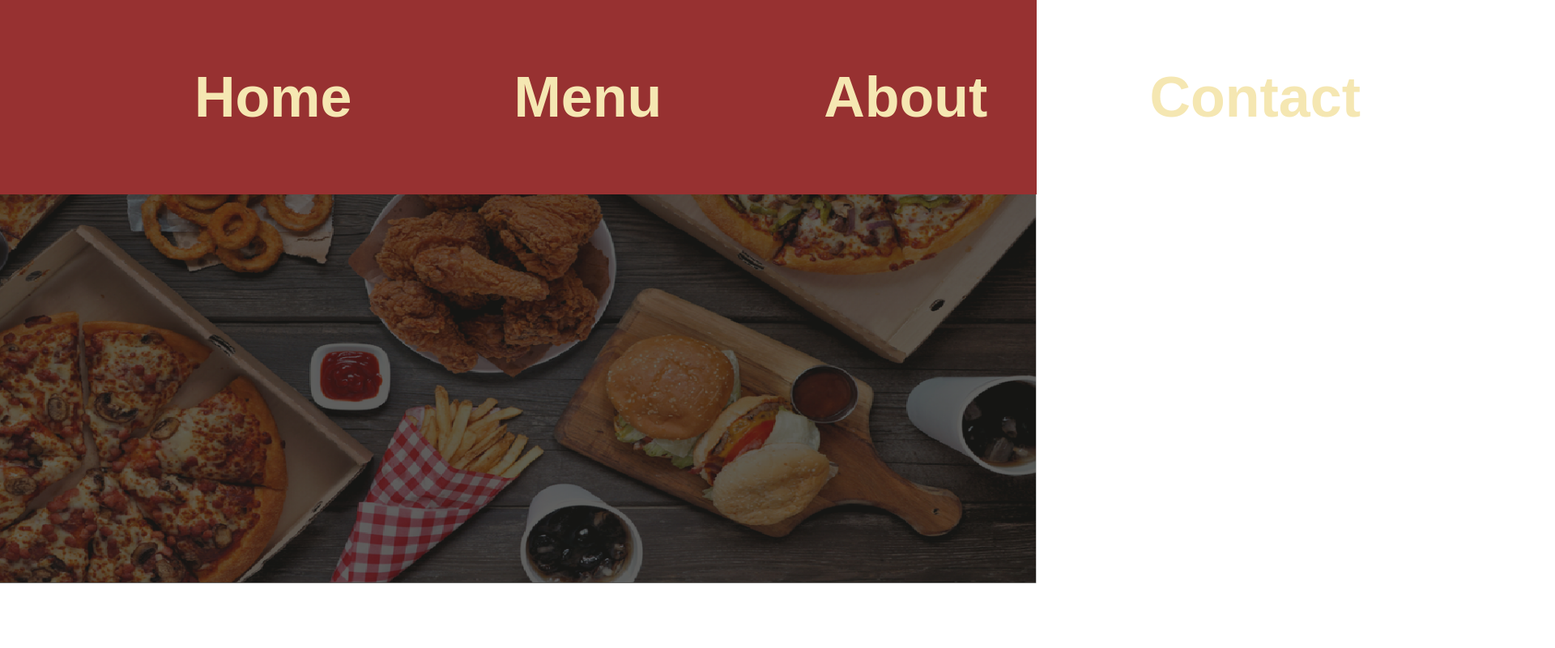
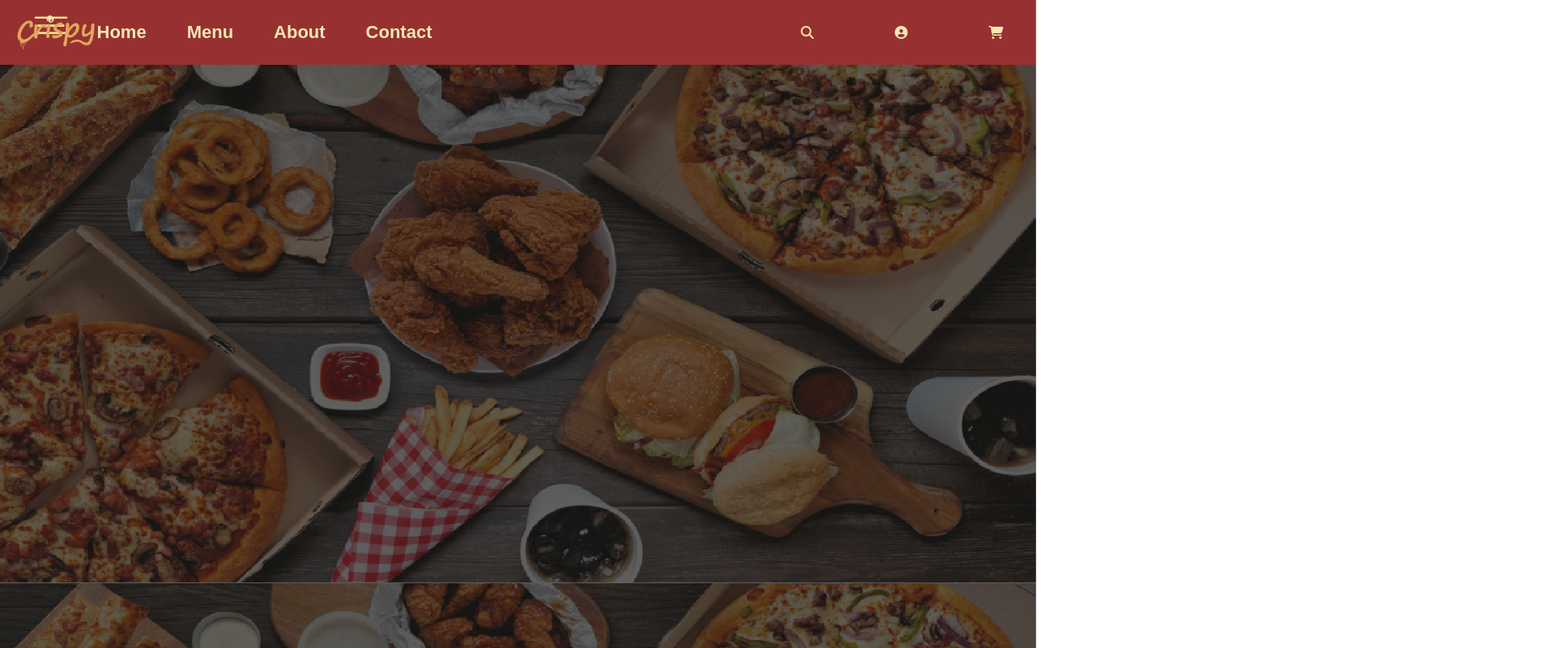
Before and after one commit to zainab-moazzam/Restaurant_Website, a plain HTML site: page index.html in a window 1280 px wide. Shown: the top 800 px of the page at 81% size, 1920 px wide, since content can reach past the window. Drawn offline with Linux system fonts and the light colour scheme.

Commit message:
Icon work

```diff
--- a/index.html
+++ b/index.html
@@ -22,13 +22,9 @@
             <a href="#">About</a>
             <a href="#">Contact</a>
         </nav>
-        <div class="nav-search">
+        <div class="icon">
             <i class="fa-sharp fa-solid fa-magnifying-glass"></i>
-        </div>
-        <div class="nav-user">
             <i class="fa-solid fa-circle-user"></i>
-        </div>
-        <div class="nav-cart">
             <i class="fa-solid fa-cart-shopping"></i>
         </div>
 
--- a/style.css
+++ b/style.css
@@ -4,43 +4,45 @@
     box-sizing:  border-box;
     font-family:Arial;
     font-weight:700;
-
 }
 body{
+    height: 99%;
+    width: 97%;
     background-image:url('background.png');
     background-size:cover;
-    background-repeat: no-repeat;
-    background-position: full;
 }
 .navbar{
-    height: 240px;
+    height: 80px;
+    width: 103%;
     background-color: rgb(151, 49, 49);
     display:flex ;
     flex-direction: row;
     align-items: center;
     color: rgb(245, 231, 178);
-
+    padding: 0px 20px;
+    justify-content: space-between;
 }
 .bars{
     background-image: url("bars.png");
-    height: 190px;
-    width: 150px; /* Specify width for proper scaling */
-    background-size: cover;
+    height: 180px;
+    width: 10%; /* Specify width for proper scaling */
+    background-size:70%;
     background-repeat: no-repeat;
+    margin-top: 75px;
 }
 .nav-logo{
-    height: 120px;
+    height: 100px;
     width: 370px;
     display: flex;
     align-items: center;
-    margin-left: 80px;
-    margin-top: 70px;
+    margin-left: -280px;
+    margin-top: 20px;
 }
 .logo{
 
     background-image: url("logo.png");
-    height: 650px;
-    width: 600%;
+    height: 85%;
+    width: 50%;
     background-size:cover;
     background-repeat: no-repeat;
     background-position: center;
@@ -48,14 +50,14 @@ body{
 }
 nav{
   position:relative;
-  margin-left: 70px;
+  left: -350px;
   display: flex;
   gap: 20px;
 }
 a{
-    padding: 55px 90px;
+    padding: 5px 15px;
     color: rgb(245, 231, 178);
-    font-size: 70px;
+    font-size: 22px;
     text-decoration: none;
     border-radius: 200px;
     transition: all 0.3s ease-in-out;
@@ -65,15 +67,21 @@ a:hover{
     color: rgb(151, 49, 49) ;
     cursor: pointer;
 }
-.nav-search{
+.icon{
+    position: relative;
+    right: 20px;
+    display: flex;
+    gap: 100px;
+}
+/*.nav-search{
     font-size: 85px;
     margin-left: 2800px;
 }
-.nav-user{
+/*.nav-user{
     font-size: 85px;
     margin-left: 350px;
 }
 .nav-cart{
     font-size: 85px;
     margin-left: 350px;
-}
+}*/
```
